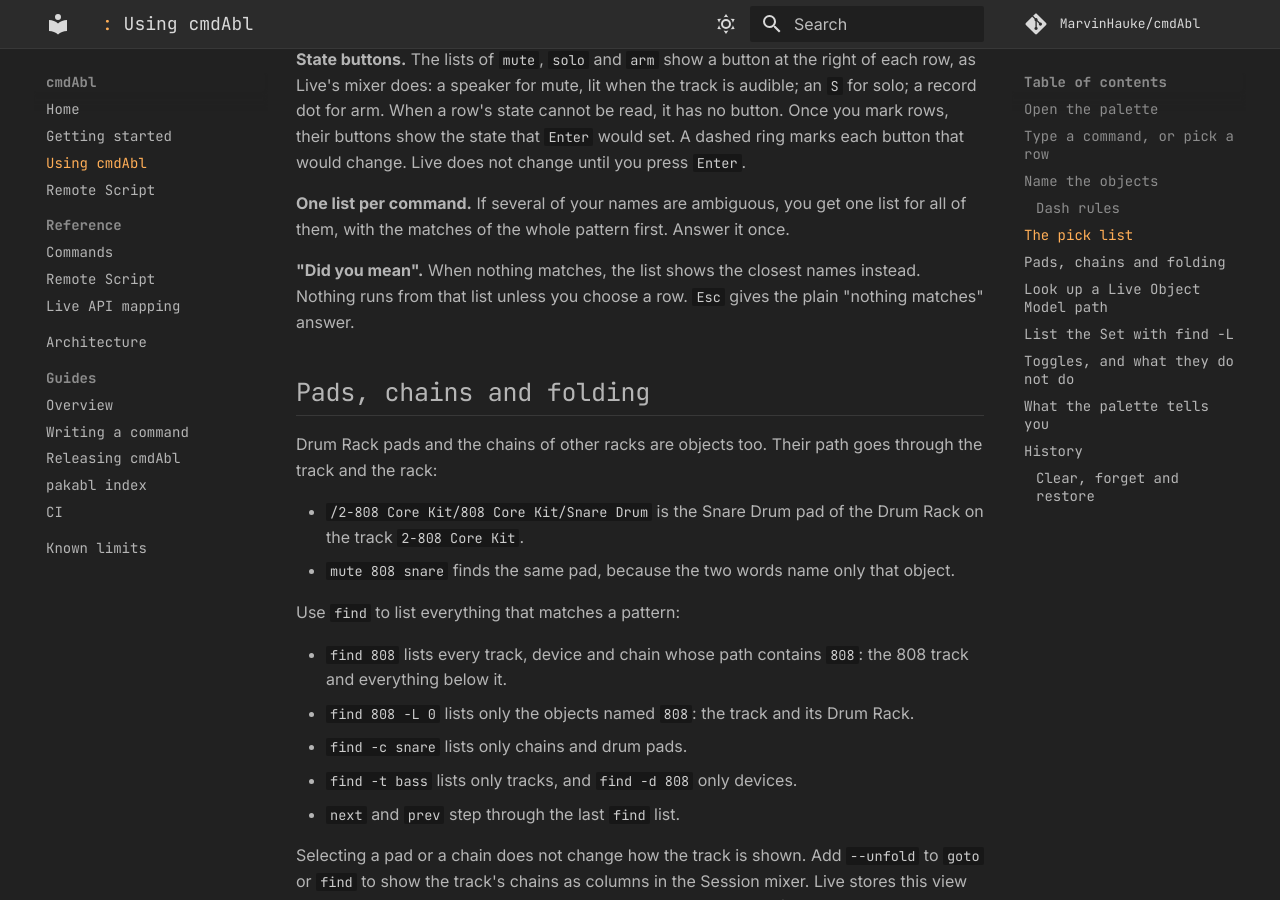
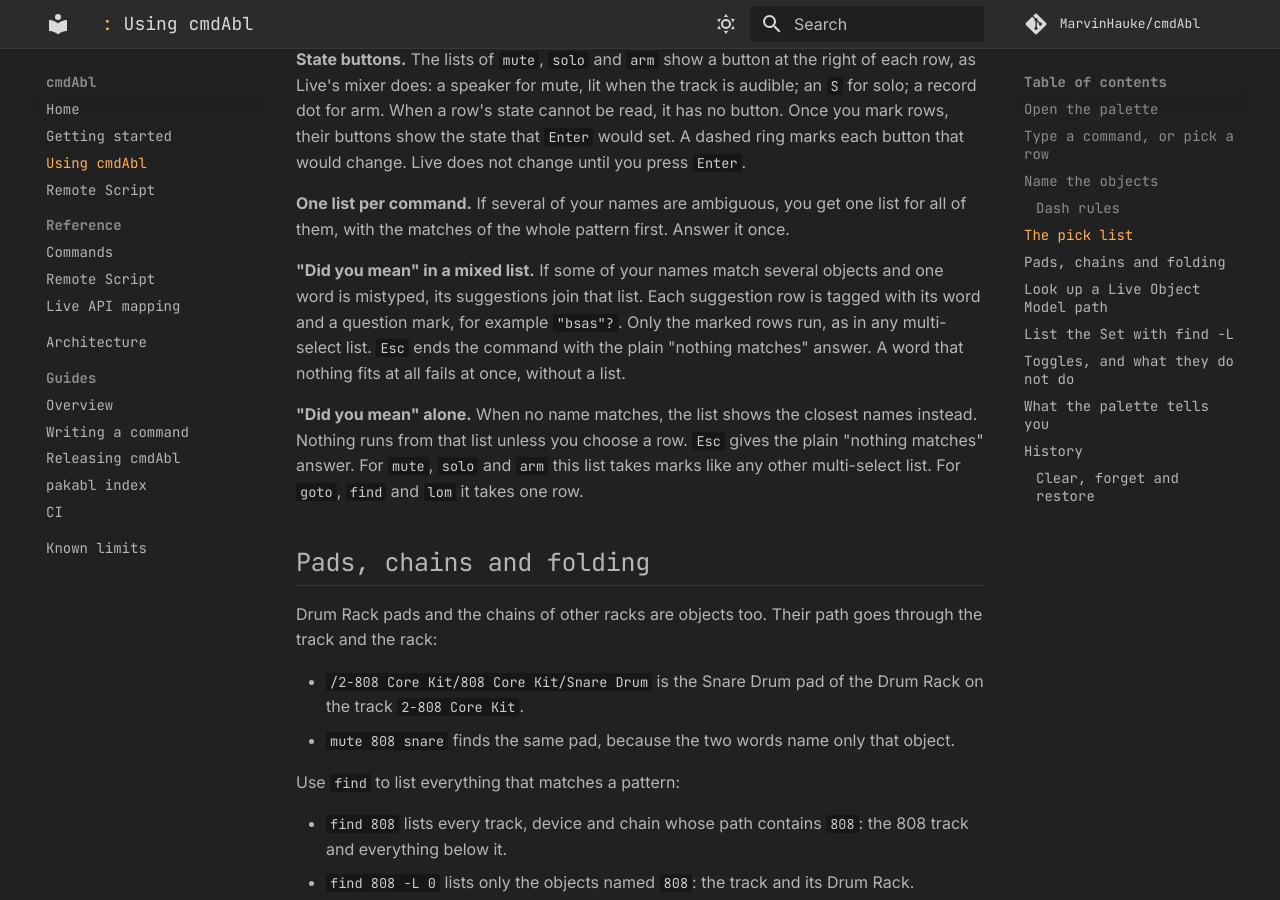
Before and after one commit to MarvinHauke/cmdAbl, an MkDocs documentation site: the page built from docs/using.md, in a window 1280 px wide and 900 px high, scrolled down 2623 px. Built offline with MkDocs 1.6.1 and Material for MkDocs 9.7.7, drawn with Linux system fonts in a browser that asks for light colours; comment, search, counter and statistics services are not loaded.

Commit message:
docs(using): did you mean joins a list of ambiguous names
Suggestions of a mistyped word join the pick list only when another word is
ambiguous; multi-select lists take marks, a single-select list takes one row.

Co-Authored-By: Claude Haiku 5.5 <noreply@anthropic.com>

```diff
--- a/docs/using.md
+++ b/docs/using.md
@@ -88,8 +88,14 @@ ring marks each button that would change. Live does not change until you press `
 **One list per command.** If several of your names are ambiguous, you get one list for all of them, with the
 matches of the whole pattern first. Answer it once.
 
-**"Did you mean".** When nothing matches, the list shows the closest names instead. Nothing runs from that
-list unless you choose a row. `Esc` gives the plain "nothing matches" answer.
+**"Did you mean" in a mixed list.** If some of your names match several objects and one word is mistyped, its
+suggestions join that list. Each suggestion row is tagged with its word and a question mark, for example `"bsas"?`. Only the marked
+rows run, as in any multi-select list. `Esc` ends the command with the plain "nothing matches" answer. A word that
+nothing fits at all fails at once, without a list.
+
+**"Did you mean" alone.** When no name matches, the list shows the closest names instead. Nothing runs from that
+list unless you choose a row. `Esc` gives the plain "nothing matches" answer. For `mute`, `solo` and `arm` this list
+takes marks like any other multi-select list. For `goto`, `find` and `lom` it takes one row.
 
 ## Pads, chains and folding
 
```
